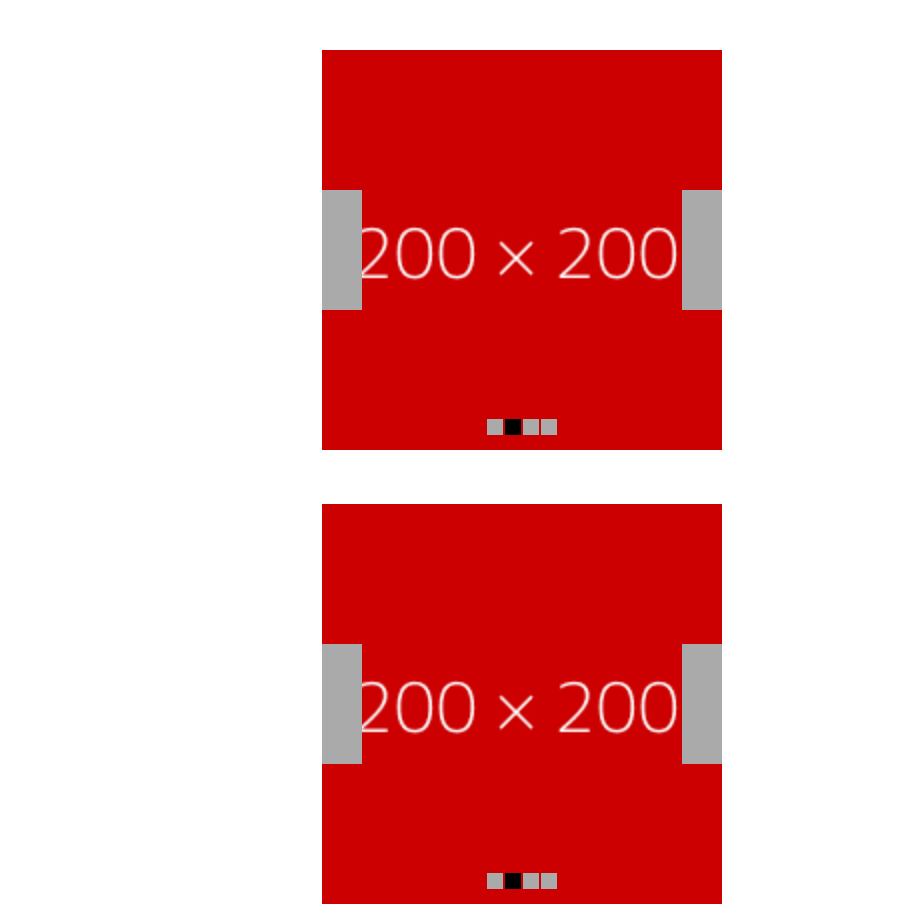
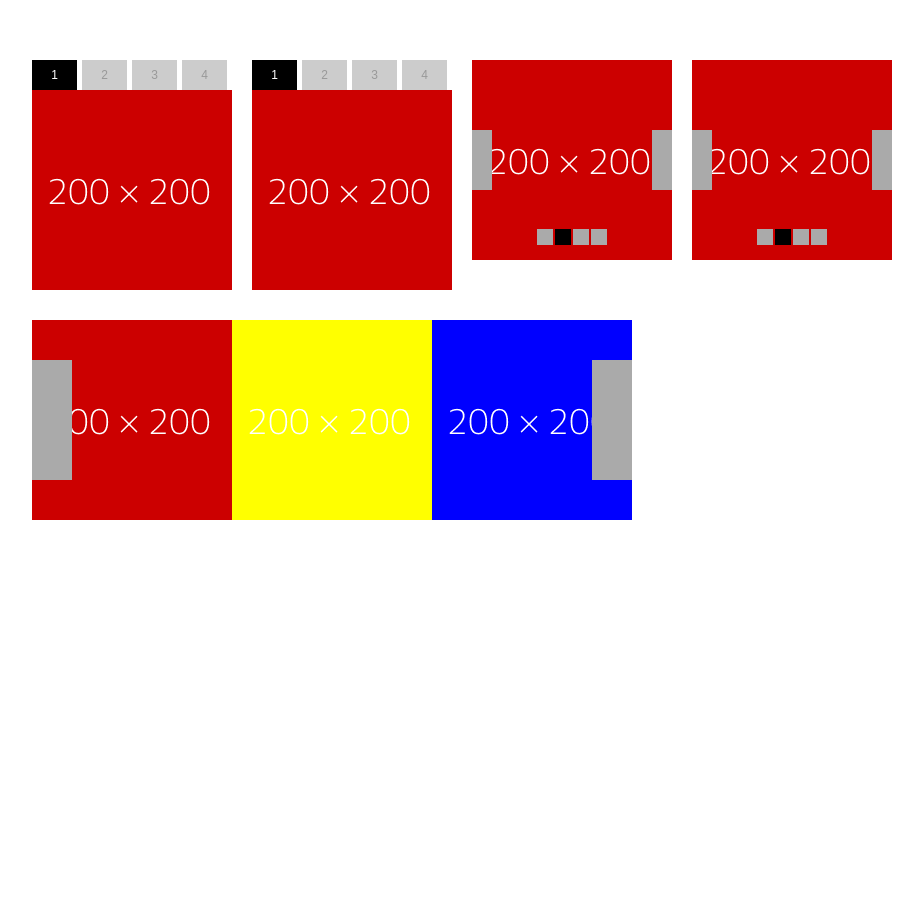
Before and after one commit to cjmcoming/plugin_cjmFocus, a plain HTML site: page index.html in a window 1280 px wide. Shown: the top 907 px of the page, without its empty margins (118-1041 px from the left). After the commit the page ends 800 px from the top, so only its background shows below. Drawn offline with Linux system fonts and the light colour scheme.

Commit message:
repair bug

```diff
--- a/index.html
+++ b/index.html
@@ -21,51 +21,128 @@
 	a{color:#999;text-decoration:none;cursor:pointer;}
 	a:hover{text-decoration:underline;}
 
+	.demo_horizon{width:1000px; margin:30px auto;}
+	.demo_vertical{float:left; padding:0 10px;}
 
-	/*sliderX*/
-	.sliX{width:400px; height:400px; margin:0 auto; position:relative; background:#eee;}
-	.sliX_con,.sliX_con_in{width:400px; height:400px; position:absolute; top:0; left:0; overflow:hidden;}
-	.sliX_con a{width:400px; height:400px; display:none; position:absolute; top:0; left:0;}
+</style>
+<script type="text/javascript" src="js/jquery-1.10.2.min.js"></script>
+<script type="text/javascript" src="js/cjmSlider.js"></script>
+</head>
+<body style="padding:30px 0 200px">
+
+<div class="demo_horizon cf">
+
+	<div class="demo_vertical">
+
+
+<!--demo1开始-->
+
+		<style type="text/css">
+			.cjmSliderA{width:200px; height:230px;}
+			.cjmSliderA_tab{height:30px; line-height:30px;}
+			.cjmSliderA_tab i{float:left; display:inline; margin-right:5px; width:45px; text-align:center; cursor:pointer; background:#ccc;}
+			.cjmSliderA_tab i.cur{color:#fff; background:#000;}
+			.cjmSliderA_con,.cjmSliderA_con_item{height:200px; width:200px;}
+			.cjmSliderA_con_item{display:none;}
+			.cjmSliderA_con .cur{display:block;}
+		</style>
+
+		<div class="cjmSliderA" id="cjmSliderA">
+			<div class="cjmSliderA_tab"><i>1</i><i>2</i><i>3</i><i>4</i></div>
+			<div class="cjmSliderA_con">
+				<div class="cjmSliderA_con_item">
+					<a href="#"><img src="imgpic/img_200_200_red.png" width="200" height="200" /></a>
+				</div>
+				<div class="cjmSliderA_con_item">
+					<a href="#"><img src="imgpic/img_200_200_yellow.png" width="200" height="200" /></a>
+				</div>
+				<div class="cjmSliderA_con_item">
+					<a href="#"><img src="imgpic/img_200_200_blue.png" width="200" height="200" /></a>
+				</div>
+				<div class="cjmSliderA_con_item">
+					<a href="#"><img src="imgpic/img_200_200_green.png" width="200" height="200" /></a>
+				</div>
+			</div>
+		</div>
+
+		<script type="text/javascript">
+			var cjmSliderA = new cjmSlider({
+				con:$("#cjmSliderA .cjmSliderA_con_item"),
+				tab:$("#cjmSliderA .cjmSliderA_tab i")
+			});
+		</script>
+
+<!--demo1结束-->
+
+
+	</div>
+
+	<div class="demo_vertical">
+
+
+<!--demo2开始-->
+
+		<style type="text/css">
+			.cjmSliderB{width:200px; height:230px;}
+			.cjmSliderB_tab{height:30px; line-height:30px;}
+			.cjmSliderB_tab i{float:left; display:inline; margin-right:5px; width:45px; text-align:center; cursor:pointer; background:#ccc;}
+			.cjmSliderB_tab i.cur{color:#fff; background:#000;}
+			.cjmSliderB_con,.cjmSliderB_con_item{height:200px; width:200px;}
+			.cjmSliderB_con_item{display:none;}
+			.cjmSliderB_con .cur{display:block;}
+		</style>
+
+		<div class="cjmSliderB" id="cjmSliderB">
+			<div class="cjmSliderB_tab"><i>1</i><i>2</i><i>3</i><i>4</i></div>
+			<div class="cjmSliderB_con">
+				<div class="cjmSliderB_con_item">
+					<a href="#"><img src="imgpic/img_200_200_red.png" width="200" height="200" /></a>
+				</div>
+				<div class="cjmSliderB_con_item">
+					<a href="#"><img src="imgpic/img_200_200_yellow.png" width="200" height="200" /></a>
+				</div>
+				<div class="cjmSliderB_con_item">
+					<a href="#"><img src="imgpic/img_200_200_blue.png" width="200" height="200" /></a>
+				</div>
+				<div class="cjmSliderB_con_item">
+					<a href="#"><img src="imgpic/img_200_200_green.png" width="200" height="200" /></a>
+				</div>
+			</div>
+		</div>
+
+		<script type="text/javascript">
+			var cjmSliderB = new cjmSlider({
+				con:$("#cjmSliderB .cjmSliderB_con_item"),
+				tab:$("#cjmSliderB .cjmSliderB_tab i"),
+				tabEvent:"mouseover"
+			});
+		</script>
+
+<!--demo2结束-->
+
+
+	</div>
+
+	<div class="demo_vertical">
+
+
+<!--demo3开始-->
+
+		<style type="text/css">
+			.sliX{width:200px; height:200px; margin:0 auto; position:relative; background:#eee;}
+			.sliX_con,.sliX_con_in{width:200px; height:200px; position:absolute; top:0; left:0; overflow:hidden;}
+			.sliX_con a{width:200px; height:200px; display:none; position:absolute; top:0; left:0;}
 			.sliX_con a.cur{display:block;}
 			.sliX_con a img{width:100%; height:100%;}
-	.sliX_tab{width:400px; height:16px; line-height:0px; font-size:0px; position:absolute; z-index:3; bottom:7px; left:0; text-align:center;}
+			.sliX_tab{width:200px; height:16px; line-height:0px; font-size:0px; position:absolute; z-index:3; bottom:7px; left:0; text-align:center;}
 			.sliX_tab i{padding:8px; margin:0 1px; background:#aaa; zoom:1; cursor:pointer;}
 			.sliX_tab i.cur{background:#000;}
-	.sliX_btnL,.sliX_btnR{width:40px; height:120px; display:block; position:absolute; z-index:3; top:140px; cursor:pointer;}
+			.sliX_btnL,.sliX_btnR{width:20px; height:60px; display:block; position:absolute; z-index:3; top:70px; cursor:pointer;}
 			.sliX_btnL{left:0; background:#aaa;}
 			.sliX_btnL:hover{background:#000;}
 			.sliX_btnR{right:0; background:#aaa;}
 			.sliX_btnR:hover{background:#000;}
-
-	/*sliderY*/
-	.sliY{width:400px; height:400px; margin:0 auto; position:relative; background:#eee;}
-	.sliY_con{width:400px; height:400px; position:absolute; top:0; left:0; overflow:hidden;}
-	.sliY_con_in{width:100%; height:400px; position:absolute; top:0; left:0;}
-	.sliY_con a{width:400px; height:400px; float:left; display:inline;}
-	.sliY_con a img{width:100%; height:100%;}
-	.sliY_tab{width:400px; height:16px; line-height:0px; font-size:0px; position:absolute; bottom:7px; left:0; text-align:center;}
-	.sliY_tab i{padding:8px; margin:0 1px; background:#aaa; zoom:1; cursor:pointer;}
-	.sliY_tab .cur{background:#000;}
-	.sliY_btnL,.sliY_btnR{width:40px; height:120px; display:block; position:absolute; top:140px; cursor:pointer;}
-	.sliY_btnL{left:0; background:#aaa;}
-	.sliY_btnL:hover{background:#000;}
-	.sliY_btnR{right:0; background:#aaa;}
-	.sliY_btnR:hover{background:#000;}
-
-	/*sliderZ*/
-	.sliZ{width:600px; height:200px; margin:0 auto; position:relative; background:#eee;}
-	.sliZ_con{width:600px; height:200px; position:absolute; top:0; left:0; overflow:hidden;}
-	.sliZ_con_in{width:100%; height:200px; position:absolute; top:0; left:0;}
-	.sliZ_con a{width:200px; height:200px; float:left; display:inline;}
-	.sliZ_con a img{width:100%; height:100%;}
-	.sliZ_btnL,.sliZ_btnR{width:40px; height:120px; display:block; position:absolute; top:40px; cursor:pointer;}
-	.sliZ_btnL{left:0; background:#aaa;}
-	.sliZ_btnL:hover{background:#000;}
-	.sliZ_btnR{right:0; background:#aaa;}
-	.sliZ_btnR:hover{background:#000;}
 		</style>
-</head>
-<body style="padding:50px 0 300px">
 
 		<div class="sliX" id="sliX">
 			<div class="sliX_con">
@@ -81,15 +158,56 @@
 			<a class="sliX_btnR" href="javascript:void(0)"></a>
 		</div>
 
-<br /><br /><br />
+		<script type="text/javascript">
+			var sliX = new cjmSlider({
+				conBox:$("#sliX .sliX_con_in"),
+				con:$("#sliX .sliX_con a"),
+				tab:$("#sliX .sliX_tab i"),
+				conCur:"cur",
+				tabCur:"cur",
+				btnL:$("#sliX .sliX_btnL"),
+				btnR:$("#sliX .sliX_btnR"),
+				type:"fade",//scroll：滚动；fade：渐变
+				numShow:1,//每次露出多少内容块
+				numIndex:0,//一开始显示第几个
+				auto:true,//true：自动切换下一个；false：不自动
+				numDelay:5000//自动切换间隔时间，无自动循环则不用加该参数
+			});
+		</script>
+
+<!--demo3结束-->
+
+
+	</div>
+
+	<div class="demo_vertical">
+
+
+<!--demo4开始-->
+
+		<style type="text/css">
+			.sliY{width:200px; height:200px; position:relative; background:#eee;}
+			.sliY_con{width:200px; height:200px; position:absolute; top:0; left:0; overflow:hidden;}
+			.sliY_con_in{width:100%; height:200px; position:absolute; top:0; left:0;}
+			.sliY_con a{width:200px; height:200px; float:left; display:inline;}
+			.sliY_con a img{width:100%; height:100%;}
+			.sliY_tab{width:200px; height:16px; line-height:0px; font-size:0px; position:absolute; bottom:7px; left:0; text-align:center;}
+			.sliY_tab i{padding:8px; margin:0 1px; background:#aaa; zoom:1; cursor:pointer;}
+			.sliY_tab .cur{background:#000;}
+			.sliY_btnL,.sliY_btnR{width:20px; height:60px; display:block; position:absolute; top:70px; cursor:pointer;}
+			.sliY_btnL{left:0; background:#aaa;}
+			.sliY_btnL:hover{background:#000;}
+			.sliY_btnR{right:0; background:#aaa;}
+			.sliY_btnR:hover{background:#000;}
+		</style>
 
 		<div class="sliY" id="sliY">
 			<div class="sliY_con">
 				<div class="sliY_con_in">
-			<a href="#"><img src="imgpic/img_200_200_red.png" width="400" height="400" /></a>
-			<a href="#"><img src="imgpic/img_200_200_yellow.png" width="400" height="400" /></a>
-			<a href="#"><img src="imgpic/img_200_200_blue.png" width="400" height="400" /></a>
-			<a href="#"><img src="imgpic/img_200_200_green.png" width="400" height="400" /></a>
+					<a href="#"><img src="imgpic/img_200_200_red.png" width="200" height="200" /></a>
+					<a href="#"><img src="imgpic/img_200_200_yellow.png" width="200" height="200" /></a>
+					<a href="#"><img src="imgpic/img_200_200_blue.png" width="200" height="200" /></a>
+					<a href="#"><img src="imgpic/img_200_200_green.png" width="200" height="200" /></a>
 				</div>
 			</div>
 			<div class="sliY_tab"><i></i><i></i><i></i><i></i></div>
@@ -97,7 +215,49 @@
 			<a class="sliY_btnR" href="javascript:void(0)"></a>
 		</div>
 
-<br /><br /><br />
+		<script type="text/javascript">
+			var sliY = new cjmSlider({
+				conBox:$("#sliY .sliY_con_in"),
+				con:$("#sliY .sliY_con a"),
+				tab:$("#sliY .sliY_tab i"),
+				conCur:"cur",
+				tabCur:"cur",
+				btnL:$("#sliY .sliY_btnL"),
+				btnR:$("#sliY .sliY_btnR"),
+				type:"scroll",//scroll：滚动；fade：渐变
+				numScroll:200,//每次滚动距离，不设置则默认为单个内容块的宽度
+				numShow:1,//每次露出多少内容块
+				numIndex:0,//一开始显示第几个
+				loop:true,//true：循环；false：不循环
+				loopType:"seamless",//seamless：无缝循环；simple：简单循环
+				auto:true,//true：自动切换下一个；false：不自动
+				numDelay:5000//自动切换间隔时间，无自动循环则不用加该参数
+			});
+		</script>
+
+<!--demo4结束-->
+
+
+	</div>
+
+</div>
+
+<div class="demo_horizon cf">
+	<div class="demo_vertical">
+
+
+		<style type="text/css">
+			.sliZ{width:600px; height:200px; margin:0 auto; position:relative; background:#eee;}
+			.sliZ_con{width:600px; height:200px; position:absolute; top:0; left:0; overflow:hidden;}
+			.sliZ_con_in{width:100%; height:200px; position:absolute; top:0; left:0;}
+			.sliZ_con a{width:200px; height:200px; float:left; display:inline;}
+			.sliZ_con a img{width:100%; height:100%;}
+			.sliZ_btnL,.sliZ_btnR{width:40px; height:120px; display:block; position:absolute; top:40px; cursor:pointer;}
+			.sliZ_btnL{left:0; background:#aaa;}
+			.sliZ_btnL:hover{background:#000;}
+			.sliZ_btnR{right:0; background:#aaa;}
+			.sliZ_btnR:hover{background:#000;}
+		</style>
 
 		<div class="sliZ" id="sliZ">
 			<div class="sliZ_con">
@@ -112,47 +272,8 @@
 			<a class="sliZ_btnR" href="javascript:void(0)"></a>
 		</div>
 
-
-<script type="text/javascript" src="js/jquery-1.10.2.min.js"></script>
-<script type="text/javascript" src="js/cjmFocus.js"></script>
 		<script>
-
-	var sliX = new cjmFocus({
-		conBox:$("#sliX .sliX_con_in"),
-		con:$("#sliX .sliX_con a"),
-		tab:$("#sliX .sliX_tab i"),
-		conCur:"cur",
-		tabCur:"cur",
-		btnL:$("#sliX .sliX_btnL"),
-		btnR:$("#sliX .sliX_btnR"),
-		type:"fade",//scroll：滚动；fade：渐变
-		numShow:1,//每次露出多少内容块
-		numIndex:0,//一开始显示第几个
-		auto:true,//true：自动切换下一个；false：不自动
-		numDelay:5000//自动切换间隔时间，无自动循环则不用加该参数
-	});
-
-
-	var sliY = new cjmFocus({
-		conBox:$("#sliY .sliY_con_in"),
-		con:$("#sliY .sliY_con a"),
-		tab:$("#sliY .sliY_tab i"),
-		conCur:"cur",
-		tabCur:"cur",
-		btnL:$("#sliY .sliY_btnL"),
-		btnR:$("#sliY .sliY_btnR"),
-		type:"scroll",//scroll：滚动；fade：渐变
-		numScroll:400,//每次滚动距离，不设置则默认为单个内容块的宽度
-		numShow:1,//每次露出多少内容块
-		numIndex:0,//一开始显示第几个
-		loop:true,//true：循环；false：不循环
-		loopType:"seamless",//seamless：无缝循环；simple：简单循环
-		auto:true,//true：自动切换下一个；false：不自动
-		numDelay:5000//自动切换间隔时间，无自动循环则不用加该参数
-	});
-
-
-	var sliZ = new cjmFocus({
+			var sliZ = new cjmSlider({
 				conBox:$("#sliZ .sliZ_con_in"),
 				con:$("#sliZ .sliZ_con a"),
 				btnL:$("#sliZ .sliZ_btnL"),
@@ -166,8 +287,20 @@
 				auto:true,//true：自动切换下一个；false：不自动
 				numDelay:5000//自动切换间隔时间，无自动循环则不用加该参数
 			});
-
 		</script>
 
+
+	</div>
+</div>
+
+
+
+<!--
+
+
+<br /><br /><br />
+
+
+-->
 </body>
 </html>
--- a/js/cjmFocus.js
+++ b/js/cjmSlider.js
@@ -1,21 +1,30 @@
-function cjmFocus(o) {
-	this.conBox = o.conBox;
-	this.con = o.con;
+function cjmSlider(o) {
+	this.con = o.con || false;
 	this.tab = o.tab || false;
+	this.conBox = o.conBox || this.con.parent() || false;
+	if(this.tab) {
+		this.tabBox = o.tabBox || this.tab.parent() || false;
+	}else{
+		this.tabBox = false;
+	}
 	this.conCur = o.conCur || "cur";
 	this.tabCur = o.tabCur || "cur";
-	this.btnL = o.btnL || undefined;
-	this.btnR = o.btnR || undefined;
+	this.tabEvent = o.tabEvent || "click";
+	this.btnL = o.btnL || false;
+	this.btnR = o.btnR || false;
 	this.numShow = o.numShow || 1;
-	this.type = o.type || "scroll";
+	this.type = o.type || "show";
 	this.numScroll = o.numScroll || this.tab.eq(0).width();
 	this.loop = o.loop || false;
 	if(this.loop) {this.loopType = o.loopType || "seamless";}
 	this.auto = o.auto || false;
 	this.numDelay = o.numDelay || 5000;
 	this.numIndex = o.numIndex || 0;
+
 	this.FuncCallFront = o.FuncCallFront || false;
 	this.FuncCallBack = o.FuncCallBack || false;
+	this.FuncCallMoveFront = o.FuncCallMoveFront || false;
+	this.FuncCallMoveBack = o.FuncCallMoveBack || false;
 	if(this.FuncCallFront) {this.FuncCallFront.call(this);}
 
 	this.numLen = this.con.length;
@@ -36,29 +45,75 @@ function cjmFocus(o) {
 	this.init();
 	if(this.FuncCallBack) {this.FuncCallBack.call(this);}
 }
-cjmFocus.prototype = {
+cjmSlider.prototype = {
 	init:function() {
 		var _self = this;
-		if(_self.type == "scroll") {
-			_self.initScroll();
+		if(_self.type == "show") {
+			_self.initShow();
 		}else if(_self.type == "fade") {
 			_self.initFade();
+		}else if(_self.type == "scroll") {
+			_self.initScroll();
 		}
 		if(_self.auto) {
-			_self.conBox.mouseover(function(){_self.pause = true;});
-			_self.conBox.mouseout(function(){_self.pause = false;});
-			if(_self.tab) {
-				_self.tab.mouseover(function(){_self.pause = true;});
-				_self.tab.mouseout(function(){_self.pause = false;});
+			_self.conBox.on("mouseover",function() {_self.pause = true;});
+			_self.conBox.on("mouseout",function() {_self.pause = false;});
+			if(_self.tabBox) {
+				_self.tabBox.on("mouseover",function(){_self.pause = true;});
+				_self.tabBox.on("mouseout",function(){_self.pause = false;});
 			}
 			if(_self.btnL) {
-				_self.btnL.mouseover(function(){_self.pause = true;});
-				_self.btnL.mouseout(function(){_self.pause = false;});
+				_self.btnL.on("mouseover",function(){_self.pause = true;});
+				_self.btnL.on("mouseout",function(){_self.pause = false;});
 			}
 			if(_self.btnR) {
-				_self.btnR.mouseover(function(){_self.pause = true;});
-				_self.btnR.mouseout(function(){_self.pause = false;});
+				_self.btnR.on("mouseover",function(){_self.pause = true;});
+				_self.btnR.on("mouseout",function(){_self.pause = false;});
 			}
+		};
+	},
+	initShow:function() {
+		var _self = this;
+		if(_self.tab && _self.con) {
+			_self.con.eq(_self.numIndex).addClass(_self.conCur);
+			_self.tab.each(function(i) {
+				$(this).on(_self.tabEvent,function() {
+					if(i != _self.numIndex) {
+						if(_self.FuncCallMoveFront) {_self.FuncCallMoveFront();}
+						_self.tab.eq(_self.numIndex).removeClass(_self.tabCur);
+						_self.con.eq(_self.numIndex).removeClass(_self.conCur);
+						_self.tab.eq(i).addClass(_self.tabCur);
+						_self.con.eq(i).addClass(_self.conCur);
+						_self.numIndex = i;
+						if(_self.FuncCallMoveBack) {_self.FuncCallMoveBack();}
+					}
+				});
+			});
+		}
+	},
+	initFade:function() {
+		var _self = this;
+		_self.con.css("opacity",0);
+		_self.con.eq(_self.numIndex).css("opacity",1).addClass(_self.conCur);
+		if(_self.btnL) {
+			_self.btnL.click(function() {_self.movieFade(_self.numNow-1);});
+		}
+		if(_self.btnR) {
+			_self.btnR.click(function() {_self.movieFade(_self.numNow+1);});
+		}
+		if(_self.tab) {
+			_self.tab.each(function(i){
+				$(this).click(function(){
+					_self.movieFade(i);
+				});
+			});
+		}
+		if(_self.auto) {
+			setInterval(function(){
+				if(!_self.pause) {
+					_self.movieFade(_self.numNow+1);
+				}
+			},_self.numDelay);
 		};
 	},
 	initScroll:function() {
@@ -73,8 +128,12 @@ cjmFocus.prototype = {
 		}else{
 			_self.conBox.css({"width":_self.numScroll*this.numLen,"left":-_self.numScroll*_self.numNow});
 		}
-		_self.btnL.click(function() {_self.movieScroll(_self.numNow-1);});
-		_self.btnR.click(function() {_self.movieScroll(_self.numNow+1);});
+		if(_self.btnL) {
+			_self.btnL.click(function() {_self.movieScroll(_self.numNow-1);});
+		}
+		if(_self.btnR) {
+			_self.btnR.click(function() {_self.movieScroll(_self.numNow+1);});
+		}
 		if(_self.tab) {
 			_self.tab.each(function(i){
 				$(this).click(function(){
@@ -90,28 +149,6 @@ cjmFocus.prototype = {
 			},_self.numDelay);
 		};
 	},
-	initFade:function() {
-		var _self = this;
-		_self.con.css("opacity",0);
-		_self.con.eq(_self.numIndex).css("opacity",1).addClass(_self.conCur);
-		_self.btnL.click(function() {_self.movieFade(_self.numNow-1);});
-		_self.btnR.click(function() {_self.movieFade(_self.numNow+1);});
-		if(_self.tab) {
-			_self.tab.each(function(i){
-				$(this).click(function(){
-					_self.movieFade(i);
-				});
-			});
-		}
-		if(_self.auto) {
-			setInterval(function(){
-				if(!_self.pause) {
-					_self.movieFade(_self.numNow+1);
-				}
-			},_self.numDelay);
-		};
-	},
-
 	movieScroll:function(numNew) {
 		var _self = this;
 		if(!_self.moving) {
@@ -122,6 +159,7 @@ cjmFocus.prototype = {
 					numNew = numNew > _self.numMax ? _self.numMin : numNew;
 					numNew = numNew < _self.numMin ? _self.numMax : numNew;
 					if (numNew != _self.numNow) {
+						if(_self.FuncCallMoveFront) {_self.FuncCallMoveFront();}
 						numLeft = - _self.numScroll * numNew;
 						_self.moving = true;
 						_self.conBox.animate({"left":numLeft},500,function() {
@@ -131,6 +169,7 @@ cjmFocus.prototype = {
 								_self.conBox.css("left",-_self.numScroll*(_self.numLen*2-_self.numShow) );
 							}
 							_self.moving = false;
+							if(_self.FuncCallMoveBack) {_self.FuncCallMoveBack();}
 						});
 						if(numNew == _self.numMax) {
 							_self.numNow = _self.numLen;
@@ -153,10 +192,12 @@ cjmFocus.prototype = {
 					numNew = numNew > (_self.numMax) ? 0 : numNew;
 					numNew = numNew < 0 ? (_self.numLen-1) : numNew;
 					if (_self.numNow != numNew) {
+						if(_self.FuncCallMoveFront) {_self.FuncCallMoveFront();}
 						numLeft = - _self.numScroll * numNew;
 						_self.moving = true;
 						_self.conBox.animate({"left":numLeft},500,function() {
 							_self.moving = false;
+							if(_self.FuncCallMoveBack) {_self.FuncCallMoveBack();}
 						});
 						self.numIndex = _self.numNow = numNew;
 					}
@@ -165,10 +206,12 @@ cjmFocus.prototype = {
 				numNew = numNew > (_self.numLen-1) ? (_self.numLen-1) : numNew;
 				numNew = numNew < 0 ? 0 : numNew;
 				if (_self.numNow != numNew) {
+					if(_self.FuncCallMoveFront) {_self.FuncCallMoveFront();}
 					numLeft = - _self.numScroll * numNew;
 					_self.moving = true;
 					_self.conBox.animate({"left":numLeft},500,function() {
 						_self.moving = false;
+						if(_self.FuncCallMoveBack) {_self.FuncCallMoveBack();}
 					});
 					self.numIndex = _self.numNow = numNew;
 				}
@@ -186,11 +229,13 @@ cjmFocus.prototype = {
 			numNew = numNew > _self.numMax ? _self.numMin : numNew;
 			numNew = numNew < _self.numMin ? _self.numMax : numNew;
 			if(numNew != _self.numNow) {
+				if(_self.FuncCallMoveFront) {_self.FuncCallMoveFront();}
 				_self.con.eq(numNew).css({"display":"block"});
 				_self.moving = true;
 				_self.con.eq(_self.numNow).animate({"opacity":0},500);
 				_self.con.eq(numNew).animate({"opacity":1},500,function() {
 					_self.moving = false;
+					if(_self.FuncCallMoveBack) {_self.FuncCallMoveBack();}
 				});
 				_self.numIndex = _self.numNow = numNew;
 				if(_self.tab) {
```
Lines whose indentation alone changed are shown as unchanged.
